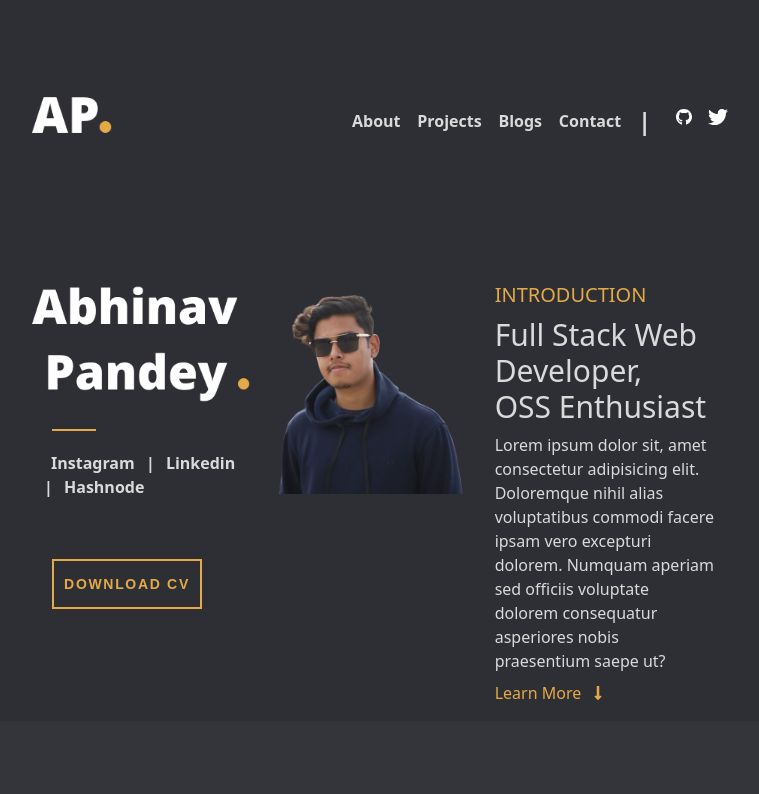
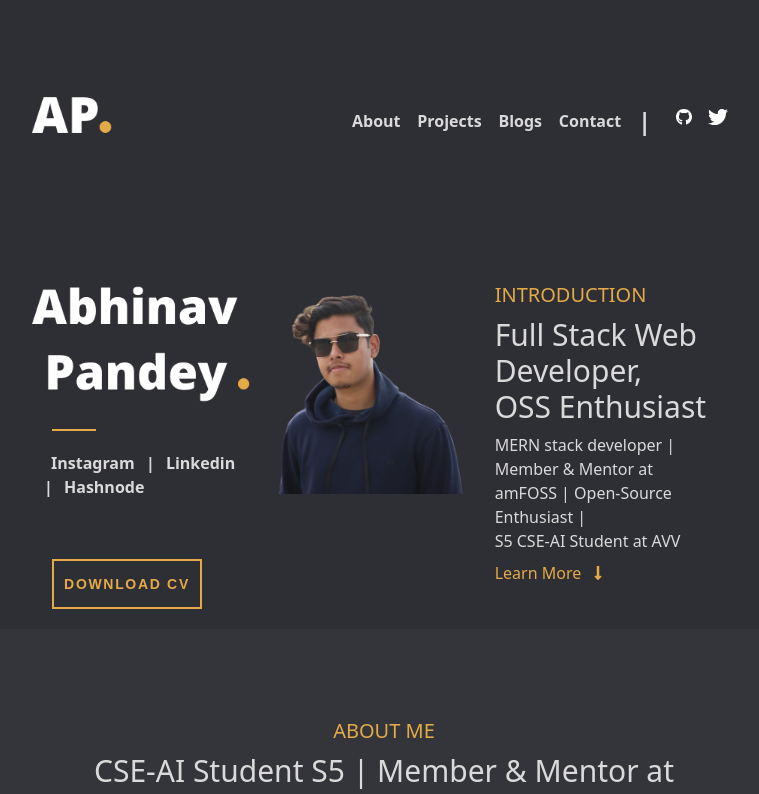
Before and after one commit to Abhinavxox/Portfolio-V2, a React (Vite) app: page / in a window 1280 px wide. Shown: the top 794 px of the page, without its empty margins (256-1015 px from the left). Built offline with nearby package versions, Linux system fonts and the light colour scheme; the HTML template or start-up script is replaced by a standard one.

Commit message:
Add : Fixed links and about

```diff
--- a/src/components/Hero.jsx
+++ b/src/components/Hero.jsx
@@ -71,10 +71,9 @@ const Hero = () => {
             OSS Enthusiast
           </p>
           <p className="my-2 font-medium">
-            Lorem ipsum dolor sit, amet consectetur adipisicing elit. Doloremque
-            nihil alias voluptatibus commodi facere ipsam vero excepturi
-            dolorem. Numquam aperiam sed officiis voluptate dolorem consequatur
-            asperiores nobis praesentium saepe ut?
+            MERN stack developer | Member & Mentor at amFOSS | Open-Source
+            Enthusiast |
+            <br /> S5 CSE-AI Student at AVV
           </p>
           <Link
             to="about"
--- a/src/components/Projects&BlogsHero.jsx
+++ b/src/components/Projects&BlogsHero.jsx
@@ -113,7 +113,12 @@ const ProjectsHero = ({ dataToShow }) => {
       </div>
       <div className="flex justify-center py-5">
         <Link
-        // to={`/${dataToShow}`}
+          // to={`/${dataToShow}`}
+          to={
+            dataToShow === "projects"
+              ? "https://github.com/Abhinavxox?tab=repositories"
+              : "https://meronaamabhinav.hashnode.dev/"
+          }
         >
           <button className="button-new mt-10 font-semibold">View More</button>
         </Link>
```
